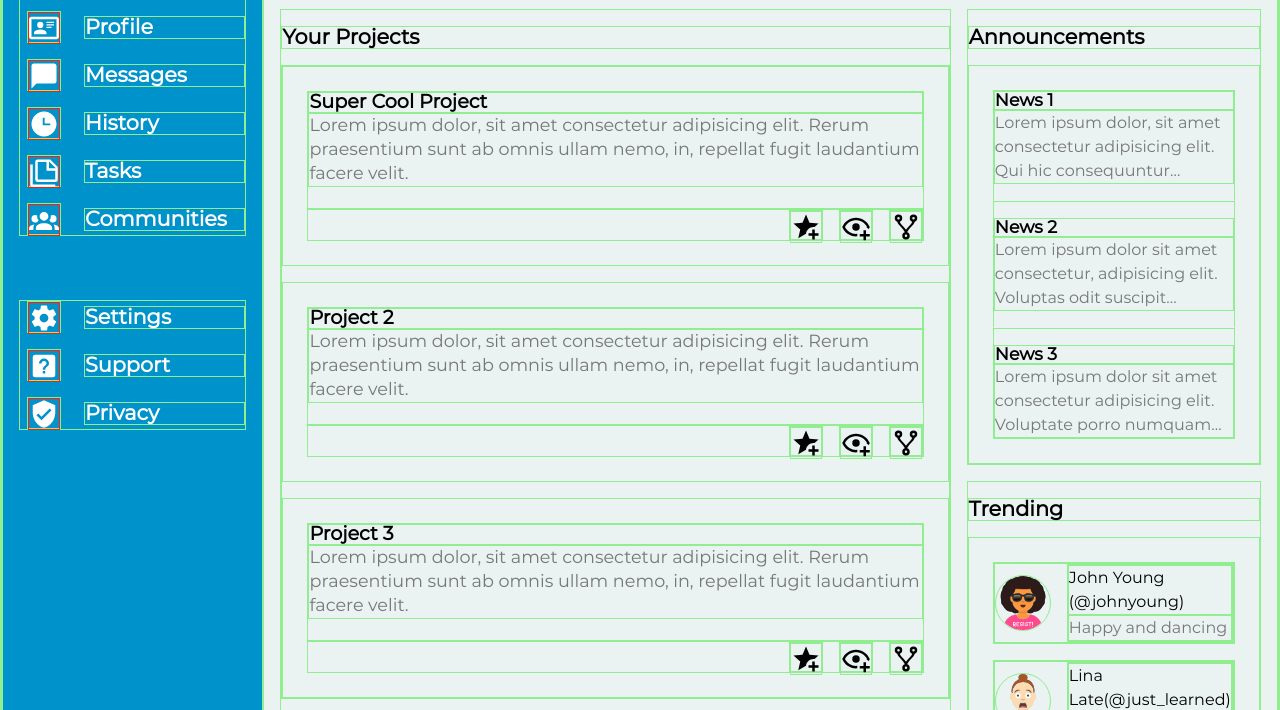
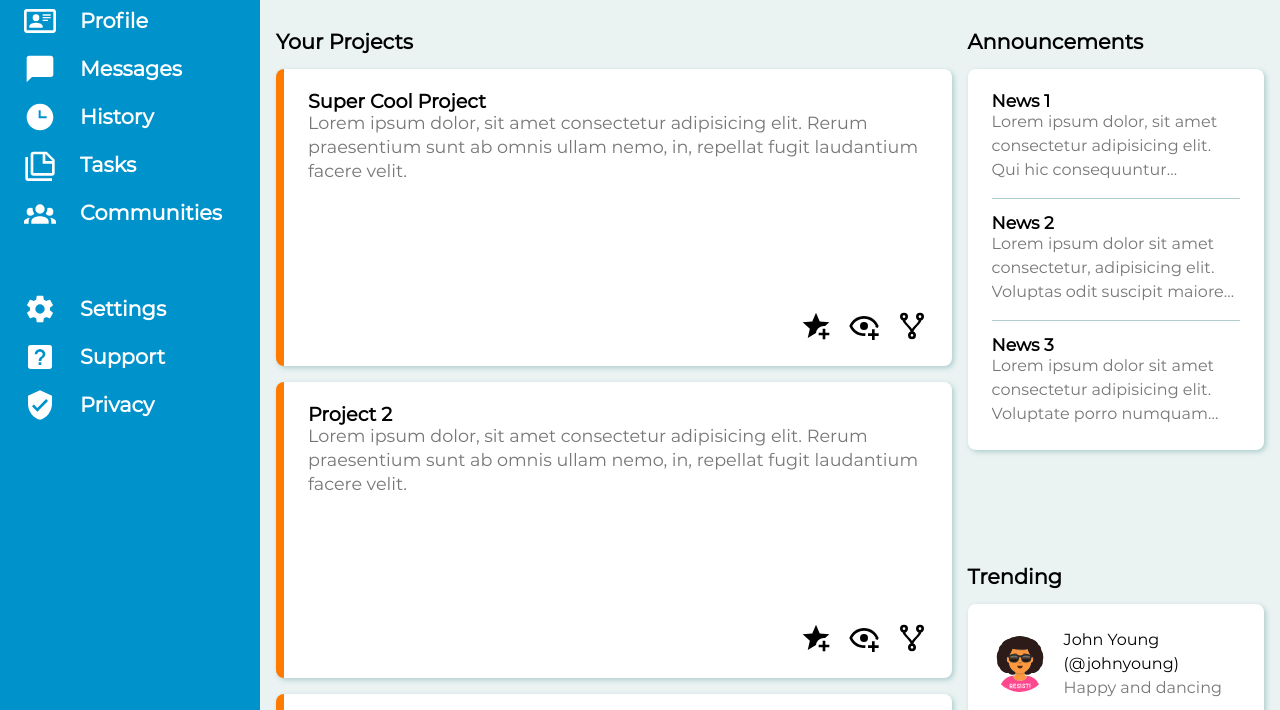
Before and after one commit to tptam/odin-admin-dashboard, a plain HTML site: page index.html in a window 1280 px wide. Shown: the part 171-881 px from the top of the page. Drawn offline with Linux system fonts and the light colour scheme; files whose address does not match are found by name.

Commit message:
Add style to main

```diff
--- a/style.css
+++ b/style.css
@@ -30,16 +30,16 @@ p {
 
 /* dummy border */
 * {
-    border: 1px solid lightgreen;
+    /* border: 1px solid lightgreen; */
 }
 
 :root {
     --space: 1rem;
 
     --header-height: calc(var(--nav-icon-width) + var(--large-nav-icon-width));
-    --sidebar-width: 200px;
+    --sidebar-width: 260px;
     --min-user-width: 450px;
-    --min-mainsub-width: 45ch;
+    --min-mainsub-width: 35ch;
 
     --branding-font-size: 1.8rem;
     --nav-font-size: 1.3rem;
@@ -54,13 +54,14 @@ p {
     --large-avatar-width: calc(var(--avatar-width) * 1.2);
 
     --card-width: 40ch;
-    --card-height: 200px;
+    --card-height: 28ch;
     --card-footer-height: var(--card-footer-icon-width);
     --card-footer-icon-width: var(--nav-icon-width);
 
     --main-color: rgb(0, 146, 203);
     --accent-color: rgb(255, 123, 0);
     --gray-color: #eaf2f2;
+    --shadow-color: hsl(from var(--gray-color) h s calc(l * 0.8));
     --white-text-color: #fff;
     --dark-text-color: #000;
     --light-text-color: #777;
@@ -68,7 +69,7 @@ p {
     --header-background-color: #fff;
     --sidebar-background-color: var(--main-color);
     --main-background-color: var(--gray-color);
-
+    --card-background-color: var(--header-background-color);
 
     /* Generated on https://codepen.io/sosuke/pen/Pjoqqp */
     --svg-filter: invert(100%) sepia(0%) saturate(441%) hue-rotate(82deg) brightness(118%) contrast(100%);
@@ -81,7 +82,7 @@ ul {
 
 body {
     display: grid;
-    grid-template: var(--header-height) 1fr / var(--sidebar-width) 1fr;
+    grid-template-columns: var(--sidebar-width) 1fr;
     grid-template-areas:
         "sidebar header"
         "sidebar main"
@@ -113,6 +114,7 @@ header {
     grid-area: header;
     display: grid;
     grid-template-columns: 1fr min(40%, var(--min-user-width));
+    gap: var(--space);
 }
 
 header .searchbar {
@@ -261,6 +263,10 @@ header .greeting .avatar {
     grid-template-rows: 1fr var(--card-footer-height);
     padding: calc(var(--space) * 1.5);
     font-size: var(--card-text-size);
+    background-color: var(--card-background-color);
+    border-left: 0.5rem solid var(--accent-color);
+    border-radius: 0.5rem;
+    box-shadow: 2px 2px 5px var(--shadow-color);
 }
 
 .card-footer {
@@ -274,9 +280,16 @@ header .greeting .avatar {
     height: auto;
 }
 
+.announcement ul,
+.trending ul {
+    background-color: var(--card-background-color);
+    border-radius: 0.5rem;
+    box-shadow: 2px 2px 5px var(--shadow-color);
+}
+
 
 .announcement li:not(:last-of-type) {
-    border-bottom: 1px solid var(--gray-color);
+    border-bottom: 1px solid var(--shadow-color);
 }
 
 .announcement p {
@@ -311,5 +324,5 @@ header .greeting .avatar {
 }
 
 .main .trending li:not(:last-of-type) {
-    margin-bottom: var(--space);
+    margin-bottom: calc(var(--space) * 1.2);
 }
```
